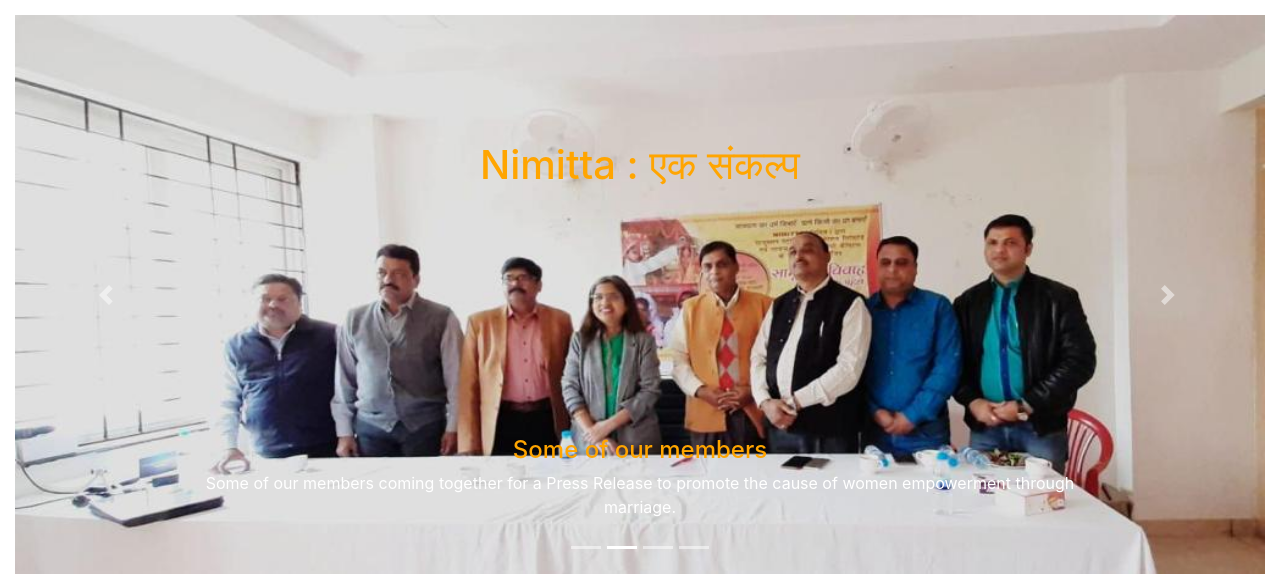
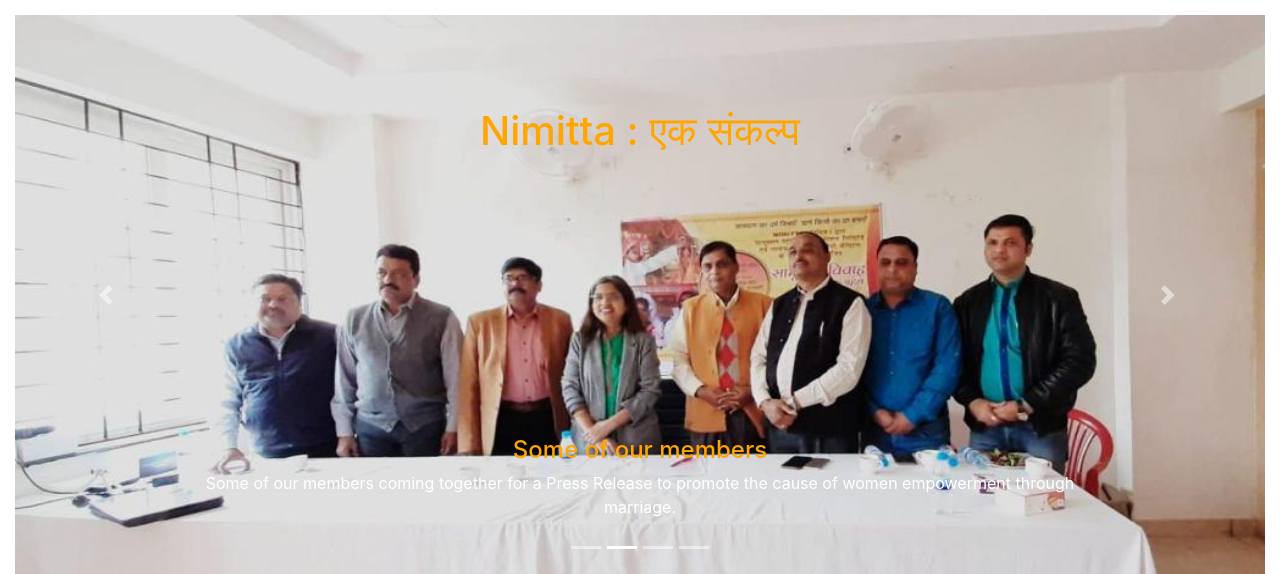
Before and after one commit to nimitta09/nimitta09.github.io, a PHP site: page / in a window 1280 px wide. Shown: the top 574 px of the page. Run offline with PHP 8.4, Linux system fonts and the light colour scheme.

Commit message:
Change height of elements

```diff
--- a/css/main.css
+++ b/css/main.css
@@ -21,8 +21,7 @@ div.container-fluid{
 }
 
 .push-text-down{
-    margin-top:10%;
-    position:absolute;
+    margin-top:7.5%;
 }
 
 .heading-container{
@@ -31,8 +30,6 @@ div.container-fluid{
     display: grid;
     justify-items: center;
     z-index: 2;
-}
-.heading-text{
     color: orange;
 }
 
@@ -96,7 +93,7 @@ em{
 }
 
 .carousel-item > img{
-    min-height: 47.5vh;
+    min-height: 55vh;
     max-height: 70vh;
 }
 
```
